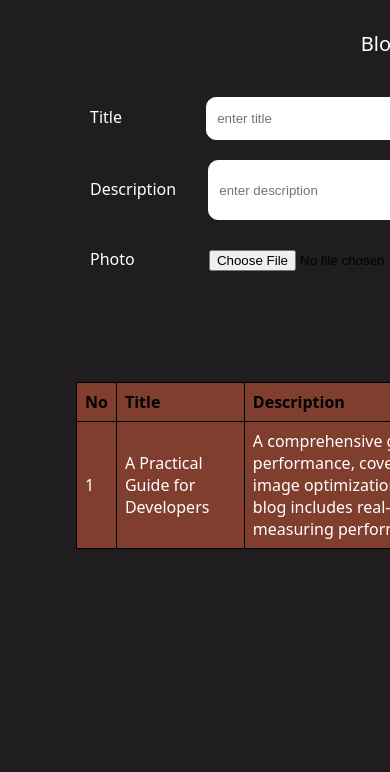
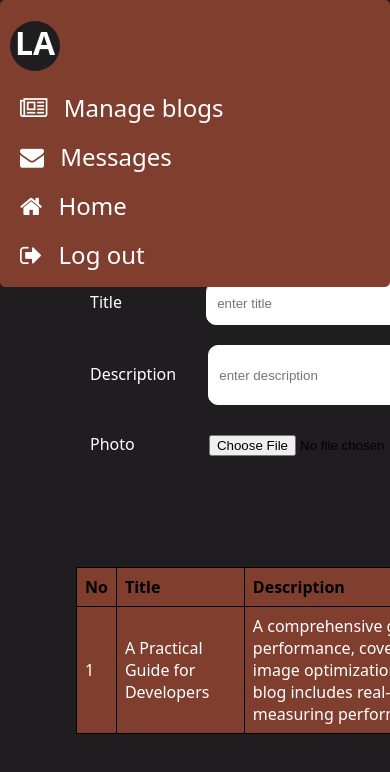
Before and after one commit to Latiah/my-brand, a plain HTML site: page blogs.html in a window 390 px wide. Shown: the top 772 px of the page. Drawn offline with Linux system fonts and the light colour scheme.

Commit message:
dashboard

```diff
--- a/src/style.css
+++ b/src/style.css
@@ -670,17 +670,22 @@ margin-right:30px;
     .contain{
         flex-direction:column;
     }
-  /*  .navbar{
+  .navbar{
         width:100%;
         flex:0 0 auto;
+        float:top;
+    }
+   /* .navbar{
+        display:none;
     }*/
-    .navbar{
-        display:none;
-    }
-   /* .notifications{
+   /*.notifications{
         width:100%;
         left:0;
-    }*/
+        float:inline-end;
+   }*/
+   .notifications{
+    margin-top:50%;
+   }
     table {
             width: 100%;
             border-collapse: collapse;
@@ -689,12 +694,6 @@ margin-right:30px;
 
         th, td {
             padding: 8px;}
-            /*border-bottom: 1px solid #ddd;
-        }
-
-        th {
-            background-color: #f2f2f2;
-        }*/
 }
 /*---css for phone--*/
 @media only screen and (max-width: 620px){
@@ -788,46 +787,3 @@ hr{
         margin-bottom:20px;
     }
 }
-/* @media (max-width: 600px) {
-            table, thead, tbody, th, td, tr {
-                display: block;
-            }
-
-            thead tr {
-                position: absolute;
-                top: -9999px;
-                left: -9999px;
-            }
-
-            tr {
-                border: 1px solid #ccc;
-            }
-
-            td {
-                border: none;
-                border-bottom: 1px solid #eee;
-                position: relative;
-                padding-left: 50%;
-            }
-            th{
-                display:none;
-            }
-
-            td:before {
-                position: absolute;
-                top: 6px;
-                left: 6px;
-                width: 45%;
-                padding-right: 10px;
-                white-space: nowrap;
-            }
-
-            td:nth-of-type(1):before { content: "No"; }
-            td:nth-of-type(2):before { content: "Name"; }
-            td:nth-of-type(3):before { content: "Email"; }
-            td:nth-of-type(4):before { content: "Message"; }
-            td:nth-of-type(5):before { content: "Actions"; }
-
-
-
-        }
```
Also changed, not shown: dashboard.html (+2 -1 lines), script.js (line endings or trailing spaces).
